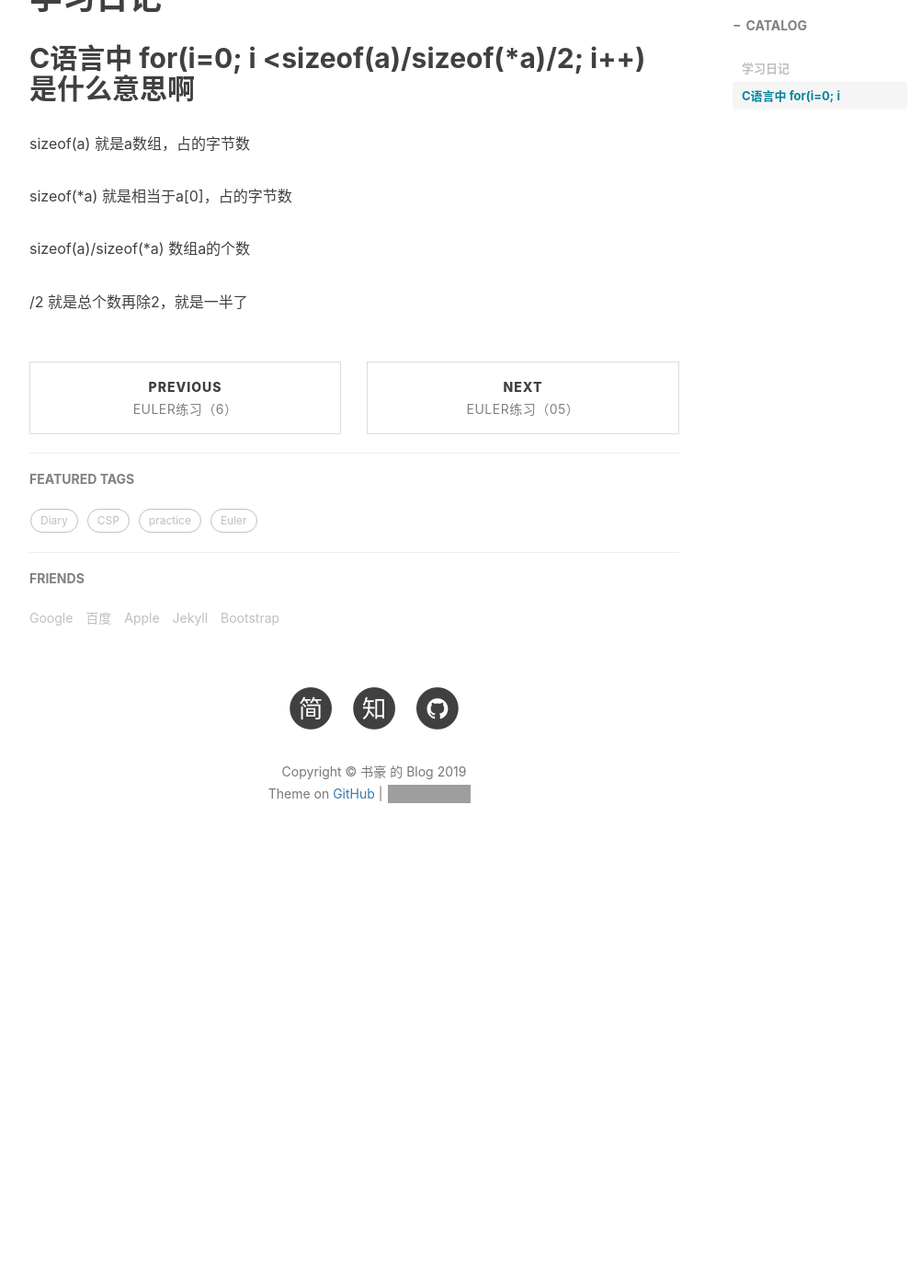
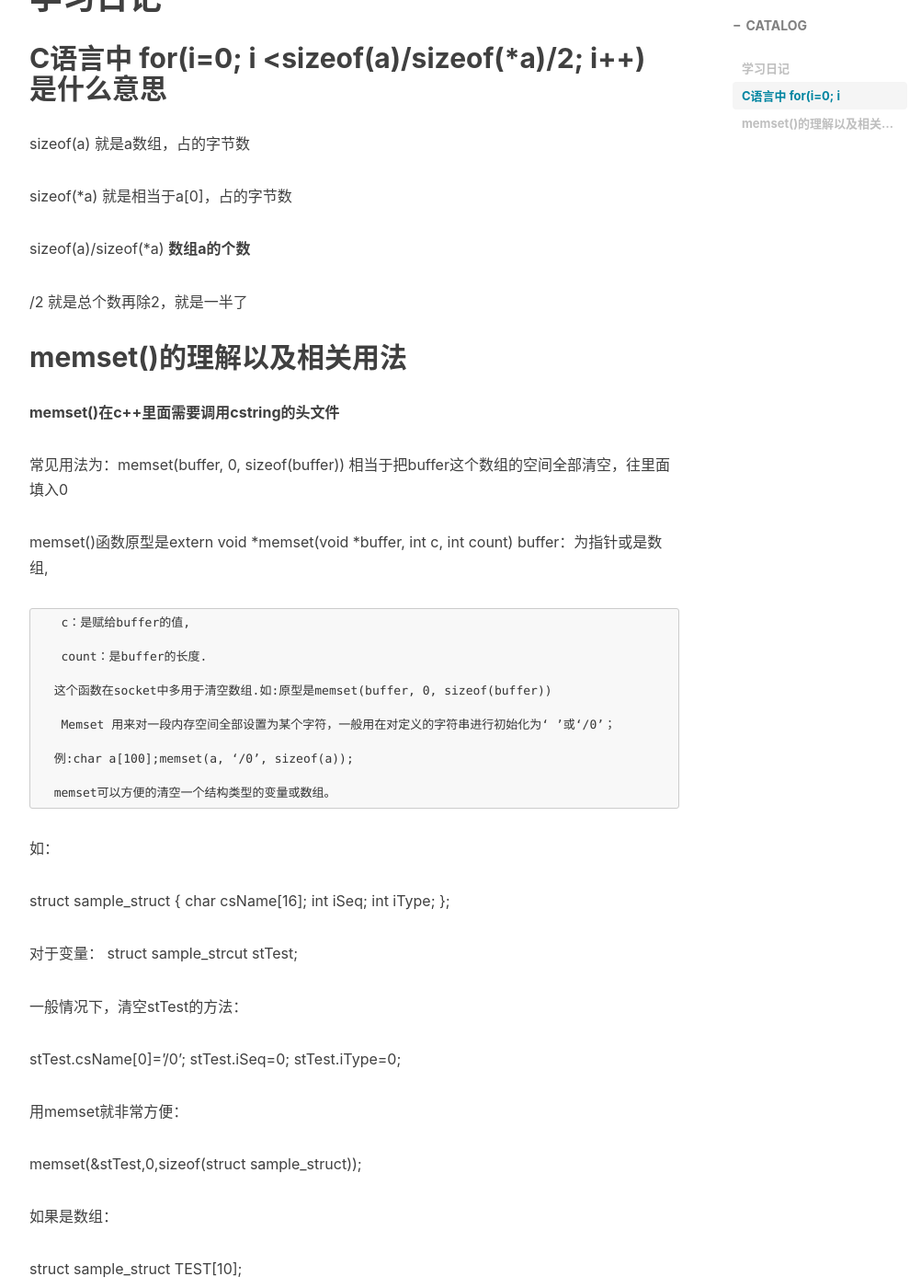
Before and after one commit to qiletian666/qiletian666.github.io, a Jekyll site: the page built from _posts/2019-08-05-学习笔记.md, in a window 1280 px wide and 1400 px high, scrolled down 595 px. Shown: the whole window at 92% size, without its empty margins (233-1235 px from the left). Built offline with Jekyll 4.4.1, drawn with Linux system fonts in a browser that asks for light colours; nearby versions of some CDN libraries; comment, search, counter and statistics services are not loaded; before the commit the page ends 1562 px from its top, so only the background shows below that; some of the changed text lies outside the part shown; grey boxes are pictures that could not be loaded.

Commit message:
Update 2019-08-05-学习笔记.md

```diff
--- a/_posts/2019-08-05-学习笔记.md
+++ b/_posts/2019-08-05-学习笔记.md
@@ -13,12 +13,67 @@ tags:
 
 # 学习日记 #
 
-## C语言中 for(i=0; i <sizeof(a)/sizeof(*a)/2; i++) 是什么意思啊
+## C语言中 for(i=0; i <sizeof(a)/sizeof(*a)/2; i++) 是什么意思
 
 sizeof(a) 就是a数组，占的字节数
 
 sizeof(*a) 就是相当于a[0]，占的字节数
 
-sizeof(a)/sizeof(*a) 数组a的个数
+sizeof(a)/sizeof(*a) **数组a的个数**
 
 /2 就是总个数再除2，就是一半了
+
+
+## memset()的理解以及相关用法
+
+**memset()在c++里面需要调用cstring的头文件**
+
+常见用法为：memset(buffer, 0, sizeof(buffer))  相当于把buffer这个数组的空间全部清空，往里面填入0
+
+ memset()函数原型是extern void *memset(void *buffer, int c, int count)        buffer：为指针或是数组,
+
+       c：是赋给buffer的值,
+
+       count：是buffer的长度.
+
+      这个函数在socket中多用于清空数组.如:原型是memset(buffer, 0, sizeof(buffer))
+
+       Memset 用来对一段内存空间全部设置为某个字符，一般用在对定义的字符串进行初始化为‘ ’或‘/0’；
+
+      例:char a[100];memset(a, ‘/0’, sizeof(a));
+
+      memset可以方便的清空一个结构类型的变量或数组。
+
+如：
+
+struct sample_struct
+{
+char csName[16];
+int iSeq;
+int iType;
+};
+
+
+
+对于变量：
+struct sample_strcut stTest;
+
+一般情况下，清空stTest的方法：
+
+stTest.csName[0]=’/0’;
+stTest.iSeq=0;
+stTest.iType=0;
+
+用memset就非常方便：
+
+memset(&stTest,0,sizeof(struct sample_struct));
+
+
+
+如果是数组：
+
+struct sample_struct TEST[10];
+
+则
+
+memset(TEST,0,sizeof(struct sample_struct)*10);
```
